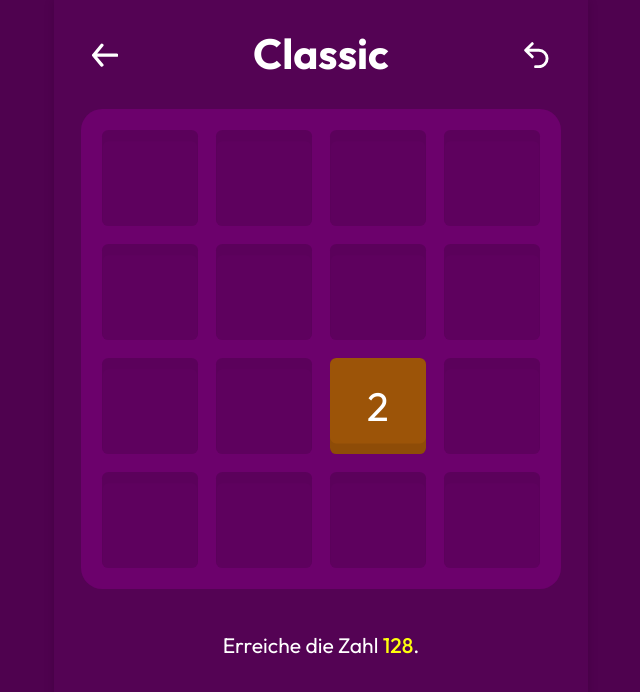
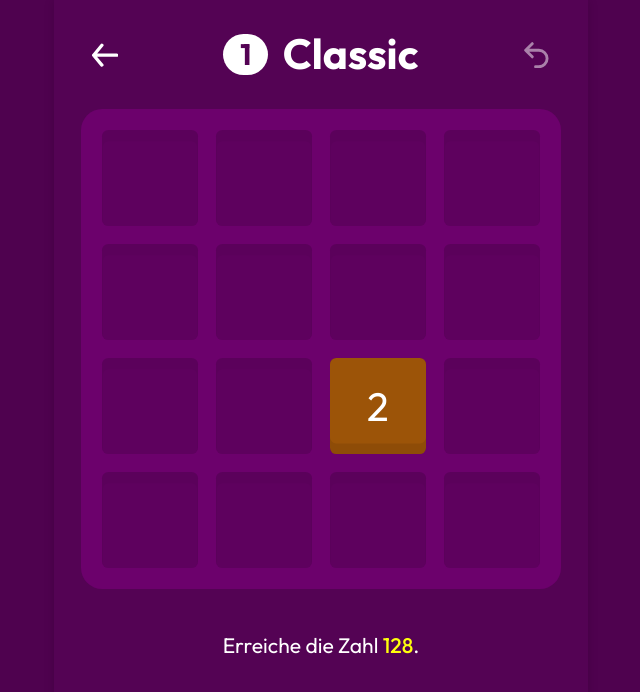
Before and after one commit to Aloso/exponent, a SvelteKit app: page /level/classic-128 in a window 1280 px wide. Shown: the top 692 px of the page, without its empty margins (319-959 px from the left). Built offline with nearby package versions, Linux system fonts and the light colour scheme.

Commit message:
indicate whether undo is possible

```diff
--- a/src/components/Field.svelte
+++ b/src/components/Field.svelte
@@ -12,7 +12,6 @@
 	} from '$lib/events'
 	import type { Level } from '$lib/levels'
 	import { printPos, type Pos } from '$lib/position'
-	import { onMount } from 'svelte'
 	import SquareComponent from './Square.svelte'
 	import { finishMoveAndAddNumber, gameLogic } from '$lib/gameLogic'
 	import Gestures from './Gestures.svelte'
@@ -64,12 +63,12 @@
 
 		const actualEvent = triggerEvent('move', event)
 		if (!actualEvent) return
-		lastPos = pos
 
 		// this makes sure that animations run, even if there
 		// was the same animation on the same square before
 		setTimeout(() => {
 			requestAnimationFrame(() => {
+				lastPos = pos
 				pos = actualEvent.newPos
 
 				if (pos.state !== 'playing' && lastPos.state === 'playing') {
@@ -113,16 +112,23 @@
 		handlers[eventName] = handlers[eventName].filter((h) => h !== handler) as any
 	}
 
-	export function setPos(newPos: Pos) {
+	export function setPos(newPos: Pos, allowUndo = false) {
 		pos = newPos
+		if (!allowUndo) {
+			lastPos = pos
+		}
 	}
 
 	export function setGoal(newGoal: number | undefined) {
 		goal = newGoal
 	}
 
+	export function canUndo() {
+		return pos !== lastPos && pos.moveCount > 0
+	}
+
 	export function undo() {
-		if (pos === lastPos) {
+		if (!canUndo()) {
 			return
 		}
 		const actualEvent = triggerEvent('undo', {
@@ -143,8 +149,7 @@
 		}
 
 		const state = finishMoveAndAddNumber(newSquares, goal)
-		console.log(state)
-		return { squares: newSquares, state }
+		return { squares: newSquares, state, moveCount: pos.moveCount + 1 }
 	}
 </script>
 
--- a/src/components/GameResultOverlay.svelte
+++ b/src/components/GameResultOverlay.svelte
@@ -43,7 +43,8 @@
 		height: auto;
 		padding: 2rem;
 		font-size: 1.25rem;
-		line-height: 1.75rem;
+		line-height: 1.8em;
+		text-align: center;
 		z-index: 100;
 		animation: appear-slowly 1s ease forwards;
 	}
--- a/src/components/LevelHeader.svelte
+++ b/src/components/LevelHeader.svelte
@@ -4,9 +4,10 @@
 	interface Props {
 		level: Level
 		undo: () => void
+		canUndo?: boolean
 	}
 
-	let { level, undo }: Props = $props()
+	let { level, undo, canUndo }: Props = $props()
 </script>
 
 <div class="header">
@@ -24,9 +25,14 @@
 		</svg>
 	</a>
 
-	<h1>{level.name}</h1>
+	<h1>
+		{#if level.number !== undefined}
+			<span class="lvl-number">{level.number}</span>
+		{/if}
+		{level.name}
+	</h1>
 
-	<button class="undo-button" aria-label="Rückgängig" onclick={undo}>
+	<button class="undo-button" aria-label="Rückgängig" onclick={undo} disabled={!canUndo}>
 		<svg
 			xmlns="http://www.w3.org/2000/svg"
 			viewBox="0 0 16 16"
@@ -55,6 +61,11 @@
 		display: flex;
 		padding: 1rem;
 		border-radius: 2rem;
+		cursor: pointer;
+
+		&[disabled] {
+			opacity: 0.5;
+		}
 
 		svg {
 			width: 1.25rem;
@@ -70,4 +81,16 @@
 		flex-grow: 1;
 		text-align: center;
 	}
+
+	.lvl-number {
+		display: inline-block;
+		vertical-align: 0.15em;
+		padding: 0 0.8rem;
+		margin: 0 0.3rem 0 0;
+		background-color: white;
+		color: #540354;
+		border-radius: 2rem;
+		font-size: 70%;
+		line-height: 1.4em;
+	}
 </style>
--- a/src/lib/levels.ts
+++ b/src/lib/levels.ts
@@ -47,12 +47,14 @@ export const emptyPos: Pos = {
 		],
 	],
 	state: 'playing',
+	moveCount: 0,
 }
 
 export function update(pos: Pos, callback: (newPos: Pos) => void): Pos {
 	const updated: Pos = {
 		squares: pos.squares.map((row) => row.map((sq) => ({ ...sq }))),
 		state: pos.state,
+		moveCount: pos.moveCount,
 	}
 	callback(updated)
 	return updated
--- a/src/lib/position.ts
+++ b/src/lib/position.ts
@@ -4,6 +4,7 @@ import { printSquare, type Square } from './square'
 export interface Pos {
 	squares: Square[][]
 	state: 'playing' | 'lost' | 'won'
+	moveCount: number
 }
 
 type IterationCallback = (
--- a/src/routes/level/[lvl]/+page.svelte
+++ b/src/routes/level/[lvl]/+page.svelte
@@ -58,7 +58,7 @@
 	})
 </script>
 
-<LevelHeader {level} {undo} />
+<LevelHeader {level} {undo} canUndo={field?.canUndo()} />
 
 <Field {level} bind:this={field} />
 
@@ -91,8 +91,24 @@
 <style lang="scss">
 	.emoji {
 		text-align: center;
-		font-size: 3rem;
+		font-size: 4rem;
 		user-select: none;
+		animation: 1.4s ease-in-out emoji-warp forwards;
+	}
+
+	@keyframes emoji-warp {
+		0% {
+			opacity: 0;
+			transform: scale(0);
+		}
+		80% {
+			opacity: 1;
+			transform: scale(1.5);
+		}
+		100% {
+			opacity: 1;
+			transform: scale(1);
+		}
 	}
 
 	.description {
```
